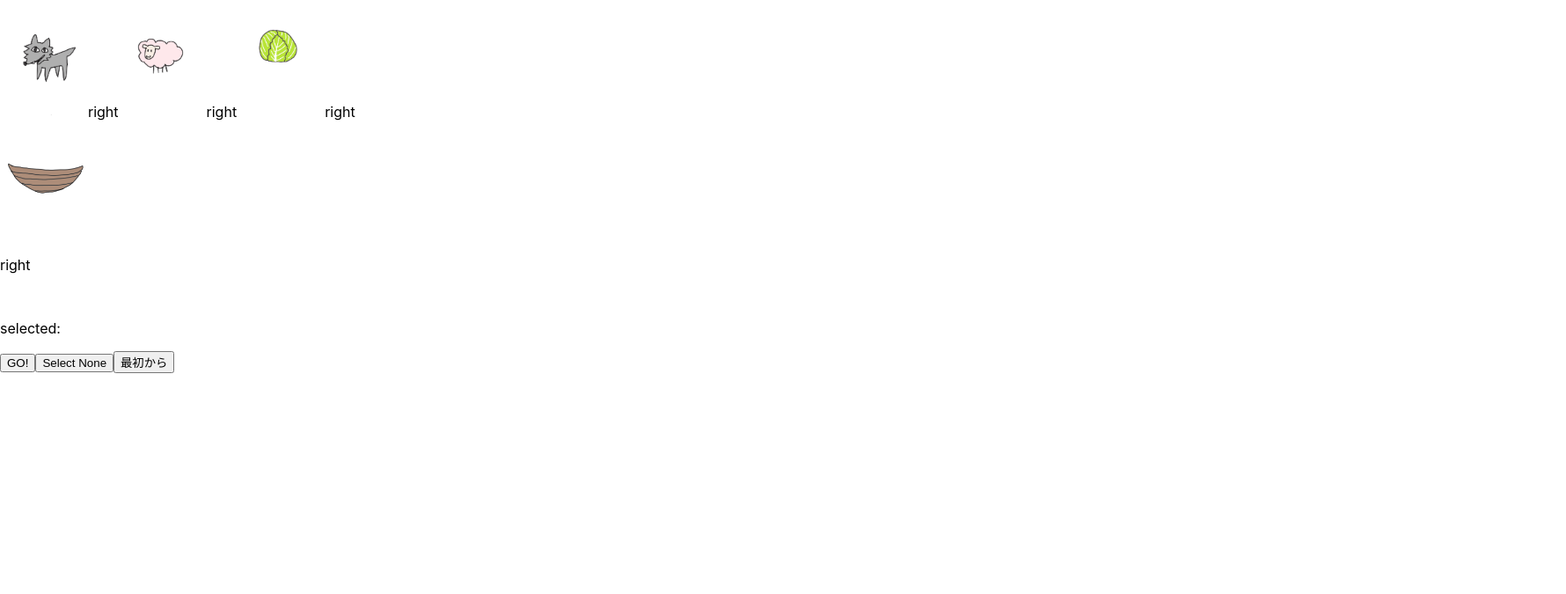
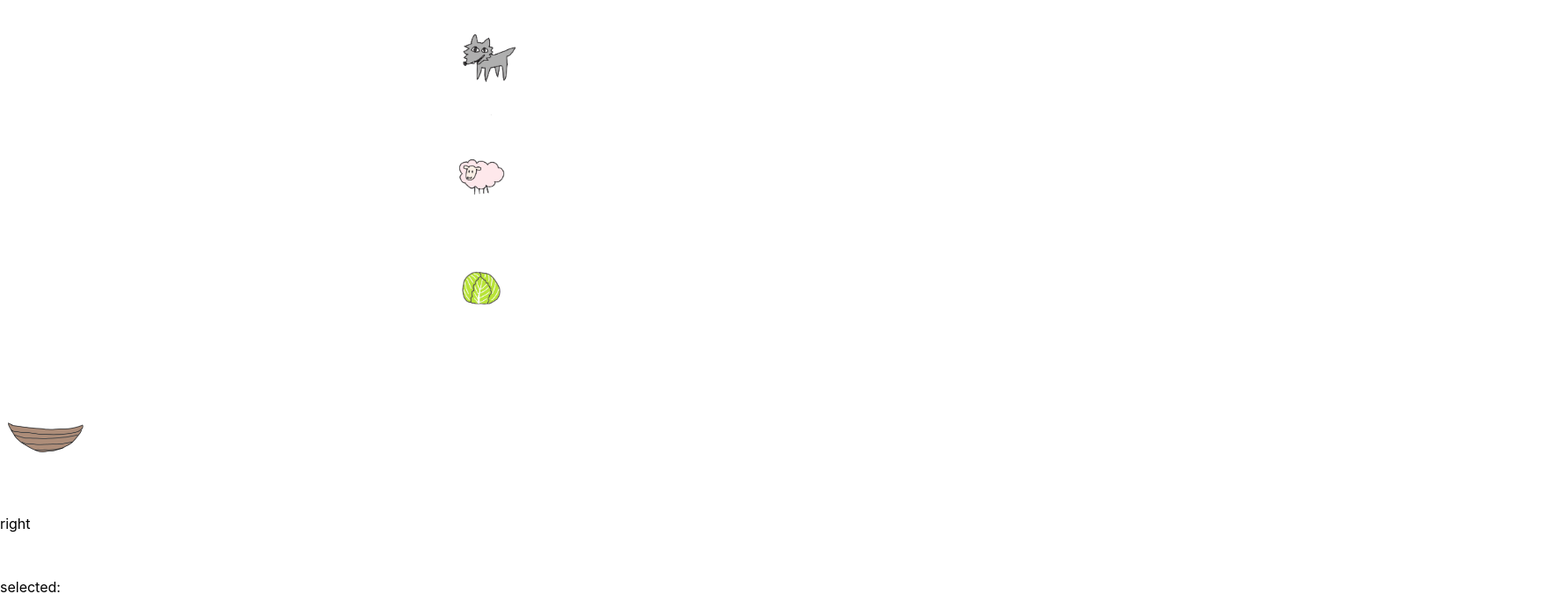
Before and after one commit to nachan28/walf_sheep_cabbage, a React (Create React App) app: page / in a window 1280 px wide. Shown: the top 675 px of the page at 88% size, 1780 px wide, since content can reach past the window. Built offline with nearby package versions, Linux system fonts and the light colour scheme.

Commit message:
Add animation.

```diff
--- a/package.json
+++ b/package.json
@@ -10,6 +10,7 @@
     "@types/node": "^16.18.80",
     "@types/react": "^18.2.55",
     "@types/react-dom": "^18.2.19",
+    "framer-motion": "^11.0.3",
     "react": "^18.2.0",
     "react-dom": "^18.2.0",
     "react-scripts": "5.0.1",
--- a/src/App.tsx
+++ b/src/App.tsx
@@ -4,20 +4,21 @@ import { Item } from './components/Item';
 import { Boat } from './components/Boat';
 
 type Locations = {
-  wolf: string;
-  sheep: string;
-  cabbage: string;
-  boat: string;
+  wolf: "right" | "left"
+  sheep: "right" | "left"
+  cabbage: "right" | "left"
+  boat: "right" | "left"
 }
 
 function App() {
-  const [locations, setLocations] = useState({
+  const [locations, setLocations] = useState<Locations>({
     wolf: "right",
     sheep: "right",
     cabbage: "right",
     boat: "right",
   })
   const [selectedItem, setSelectedItem] = useState<"wolf" | "sheep" | "cabbage" | null>(null)
+  const [count, setCount] = useState(0);
 
   const handleGo = (item: "wolf" | "sheep" | "cabbage" | null) => {
     const newLocations = { ...locations }
@@ -33,6 +34,7 @@ function App() {
       alert("Congratulations! You won!")
     }
     setLocations(newLocations);
+    setCount(count + 1);
   }
 
   const handleReset = () => {
@@ -43,6 +45,7 @@ function App() {
       boat: "right",
     });
     setSelectedItem(null);
+    setCount(0);
   }
 
   const isGameOver = (locations: Locations) => {
@@ -63,14 +66,15 @@ function App() {
   }
   return (
     <>
-      <Item onClick={() => setSelectedItem("wolf")} src="/wolf.jpg" type="wolf">{locations.wolf}</Item>
-      <Item onClick={() => setSelectedItem("sheep")} src="/sheep.jpg" type="sheep">{locations.sheep}</Item>
-      <Item onClick={() => setSelectedItem("cabbage")} src="/cabbage.jpg" type="cabbage">{locations.cabbage}</Item>
+      <Item onClick={() => setSelectedItem("wolf")} src="/wolf.jpg" type="wolf" location={locations.wolf}></Item>
+      <Item onClick={() => setSelectedItem("sheep")} src="/sheep.jpg" type="sheep" location={locations.sheep}></Item>
+      <Item onClick={() => setSelectedItem("cabbage")} src="/cabbage.jpg" type="cabbage" location={locations.cabbage}></Item>
       <br />
       <Boat></Boat>
       <p>{locations.boat}</p>
       <br />
       <p>selected: {selectedItem}</p>
+      <p>{count}times</p>
 
       <button onClick={() => handleGo(selectedItem)}>GO!</button>
       <button onClick={() => setSelectedItem(null)}>Select None</button>
--- a/src/components/Item.tsx
+++ b/src/components/Item.tsx
@@ -1,16 +1,29 @@
+import {motion} from "framer-motion";
+
 type Props = {
     src: string;
     type: string;
     onClick: () => void;
-    children: string;
+    location: "right" | "left";
 }
 
 export const Item = (props: Props) => {
-    const { src, type, children, onClick } = props
-    return (
-        <>
-            <img src={src} alt={type} width={"100px"} onClick={onClick}/>
-            <span>{children}</span>
-        </>
-    )
+    const { src, type, onClick, location} = props
+
+    // アニメーションのための初期位置と最終位置を定義
+  const variants = {
+    left: { x: 0 }, // 左岸への移動
+    right: { x: 500 }, // 右岸への移動
+  };
+
+  return (
+    <motion.div
+      initial={location} // 初期位置
+      animate={location} // アニメーション後の状態
+      variants={variants} // 位置に応じた変化
+      transition={{ duration: 0.5 }} // アニメーションの持続時間
+    >
+      <img src={src} alt={type} onClick={onClick} width="100px"/>
+    </motion.div>
+  )
 }
```
Also changed, not shown: 1 other file (tests, documents, lock files or other folders).
